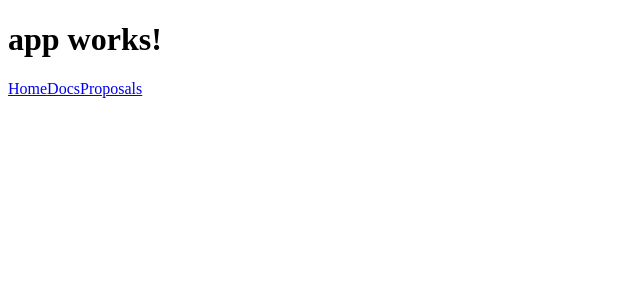
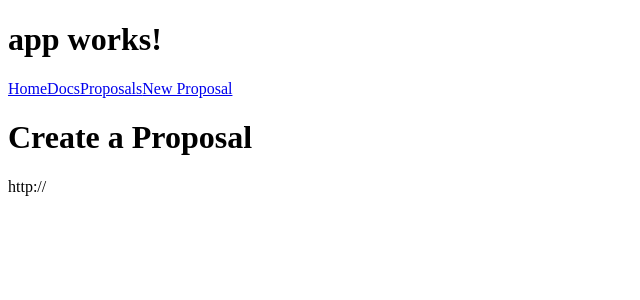
Before and after one commit to koglesby/freelance-camp, an Angular app: page /proposals/new in a window 1280 px wide. Before the commit this address led to /. Shown: the top 300 px of the page, without its empty margins (0-640 px from the left). Built offline with nearby package versions, Linux system fonts and the light colour scheme.

Commit message:
generated proposal-new component

```diff
--- a/src/app/app-routing.module.ts
+++ b/src/app/app-routing.module.ts
@@ -2,14 +2,16 @@ import { NgModule } from '@angular/core';
 import { RouterModule, Routes } from '@angular/router';
 import { HomepageComponent } from './homepage/homepage.component';
 import { DocumentsComponent } from './documents/documents.component';
-import { ProposalListComponent } from './proposal-list/proposal-list.component';
+import { ProposalListComponent } from './proposal/proposal-list/proposal-list.component';
+import { ProposalNewComponent } from './proposal/proposal-new/proposal-new.component';
 
 
 const routes: Routes = [
   { path: '', redirectTo: '/home', pathMatch: 'full' },
   { path: 'home', component: HomepageComponent },
   { path: 'documents', component: DocumentsComponent },
-  { path: 'proposals', component: ProposalListComponent }
+  { path: 'proposals', component: ProposalListComponent },
+  { path: 'proposals/new', component: ProposalNewComponent}
 ];
 
 @NgModule({
--- a/src/app/app.component.html
+++ b/src/app/app.component.html
@@ -2,4 +2,5 @@
 <a routerLink="/home">Home</a>
 <a routerLink="/documents">Docs</a>
 <a routerLink="/proposals">Proposals</a>
+<a routerLink="/proposals/new">New Proposal</a>
 <router-outlet></router-outlet>
--- a/src/app/app.module.ts
+++ b/src/app/app.module.ts
@@ -7,14 +7,16 @@ import { AppComponent } from './app.component';
 import { HomepageComponent } from './homepage/homepage.component';
 import { AppRoutingModule } from './app-routing.module';
 import { DocumentsComponent } from './documents/documents.component';
-import { ProposalListComponent } from './proposal-list/proposal-list.component';
+import { ProposalListComponent } from './proposal/proposal-list/proposal-list.component';
+import { ProposalNewComponent } from './proposal/proposal-new/proposal-new.component';
 
 @NgModule({
   declarations: [
     AppComponent,
     HomepageComponent,
     DocumentsComponent,
-    ProposalListComponent
+    ProposalListComponent,
+    ProposalNewComponent
   ],
   imports: [
     BrowserModule,
--- /dev/null
+++ b/src/app/proposal/proposal-new/proposal-new.component.html
@@ -0,0 +1,5 @@
+<h1>Create a Proposal</h1>
+
+<div>
+  {{ proposal.portfolio_url }}
+</div>
--- /dev/null
+++ b/src/app/proposal/proposal-new/proposal-new.component.ts
@@ -0,0 +1,16 @@
+import { Component, OnInit } from '@angular/core';
+import { Proposal } from '../proposal-list/proposal';
+
+@Component({
+  selector: 'app-proposal-new',
+  templateUrl: './proposal-new.component.html',
+  styleUrls: ['./proposal-new.component.css']
+})
+export class ProposalNewComponent implements OnInit {
+  proposal = new Proposal;
+  constructor() { }
+
+  ngOnInit() {
+  }
+
+}
```
Also changed, not shown: src/app/proposal/proposal-list/proposal-list.component.css (added), src/app/proposal/proposal-list/proposal-list.component.html (renamed from src/app/proposal-list/proposal-list.component.html), src/app/proposal/proposal-list/proposal-list.component.ts (renamed from src/app/proposal-list/proposal-list.component.ts), src/app/proposal/proposal-list/proposal.ts (renamed from src/app/proposal-list/proposal.ts), src/app/proposal/proposal-new/proposal-new.component.css (added), 2 other files (tests, documents, lock files or other folders).
